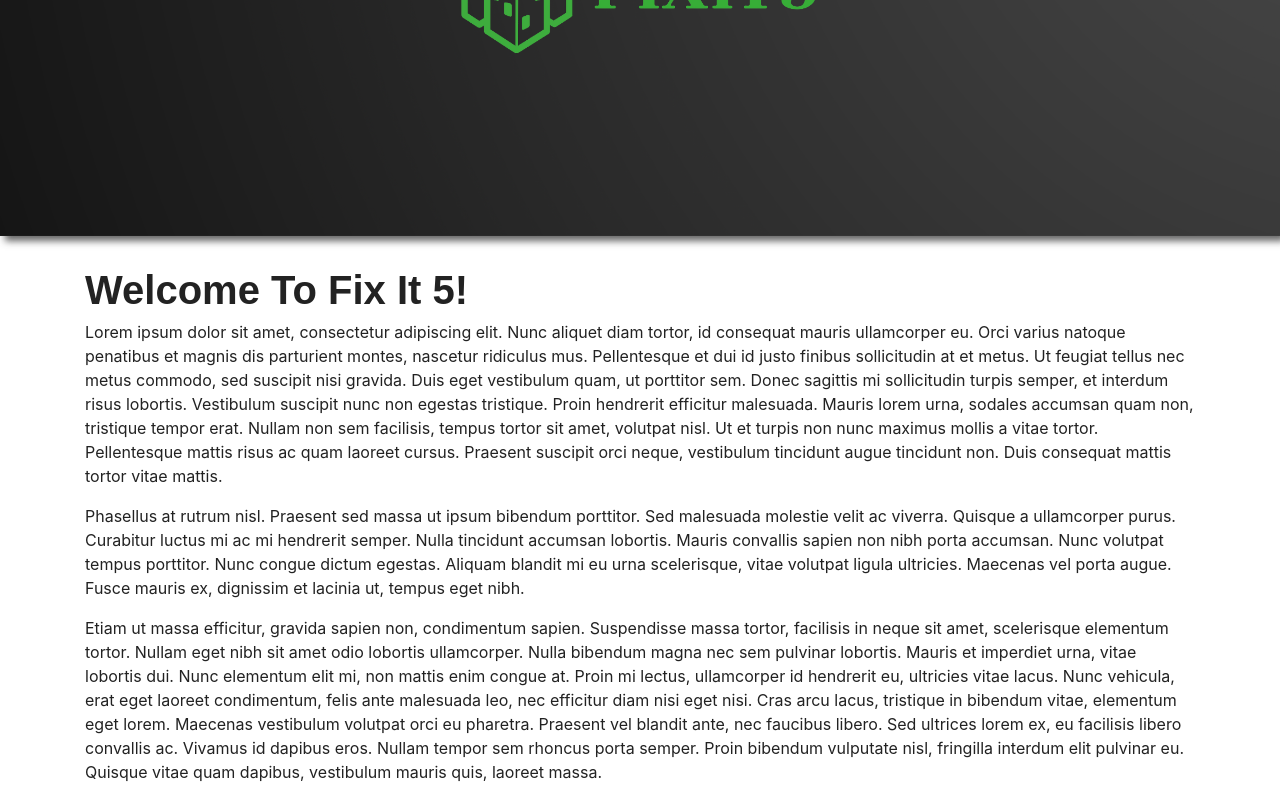
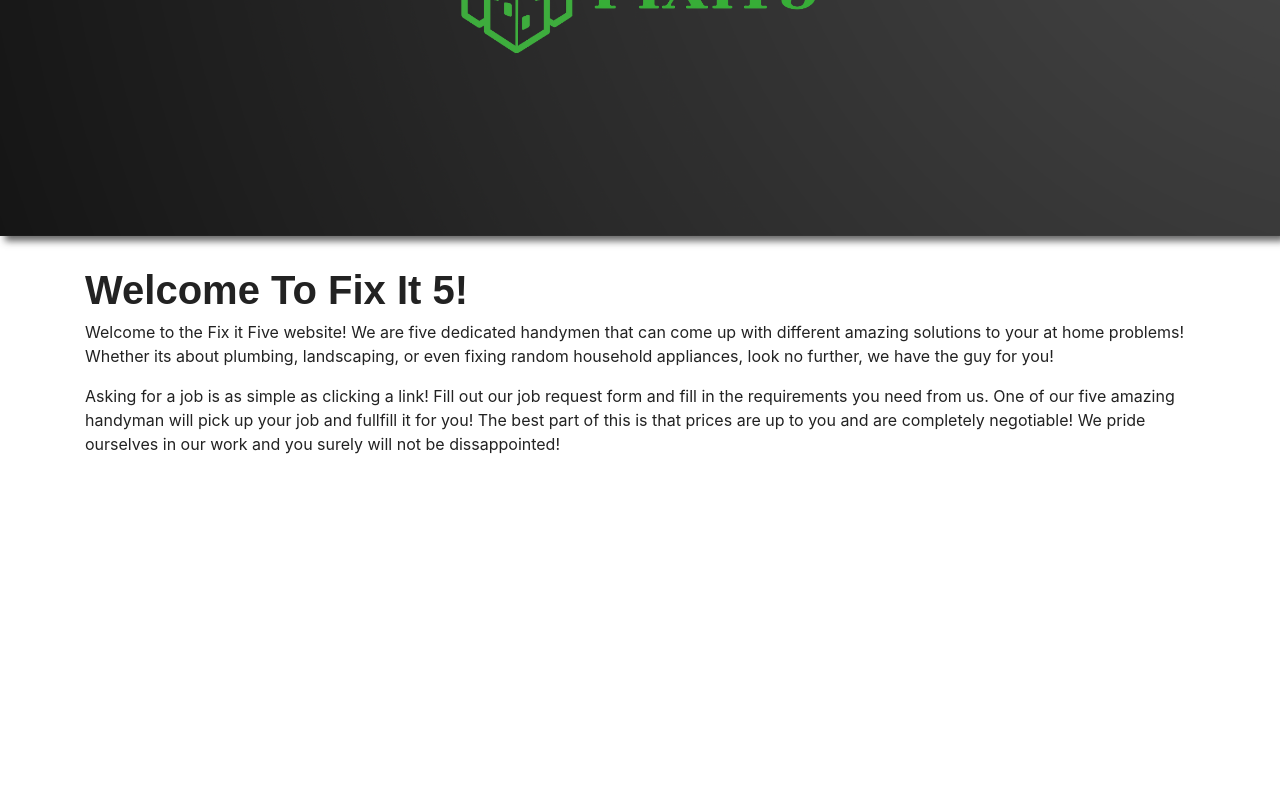
Before and after one commit to MattCross01/FixIt5Project, a React (Create React App) app in the folder client/: page / in a window 1280 px wide. Shown: the part 323-1123 px from the top of the page. After the commit the page ends 800 px from the top, so only its background shows below. Built offline with nearby package versions, Linux system fonts and the light colour scheme; a web font is replaced by a local one.

Commit message:
fix up some info

```diff
--- a/client/src/pages/Home.js
+++ b/client/src/pages/Home.js
@@ -68,39 +68,15 @@
                     <Row>
                     <Col size="md-12">
                         <p>
-                        Lorem ipsum dolor sit amet, consectetur adipiscing elit. Nunc aliquet diam tortor, id
-                        consequat mauris ullamcorper eu. Orci varius natoque penatibus et magnis dis
-                        parturient montes, nascetur ridiculus mus. Pellentesque et dui id justo finibus
-                        sollicitudin at et metus. Ut feugiat tellus nec metus commodo, sed suscipit nisi
-                        gravida. Duis eget vestibulum quam, ut porttitor sem. Donec sagittis mi sollicitudin
-                        turpis semper, et interdum risus lobortis. Vestibulum suscipit nunc non egestas
-                        tristique. Proin hendrerit efficitur malesuada. Mauris lorem urna, sodales accumsan
-                        quam non, tristique tempor erat. Nullam non sem facilisis, tempus tortor sit amet,
-                        volutpat nisl. Ut et turpis non nunc maximus mollis a vitae tortor. Pellentesque
-                        mattis risus ac quam laoreet cursus. Praesent suscipit orci neque, vestibulum
-                        tincidunt augue tincidunt non. Duis consequat mattis tortor vitae mattis.
+                        Welcome to the Fix it Five website! We are five dedicated handymen that can come up with different amazing solutions
+                        to your at home problems! Whether its about plumbing, landscaping, or even fixing random household appliances, look
+                        no further, we have the guy for you!
                         </p>
                         <p>
-                        Phasellus at rutrum nisl. Praesent sed massa ut ipsum bibendum porttitor. Sed
-                        malesuada molestie velit ac viverra. Quisque a ullamcorper purus. Curabitur luctus mi
-                        ac mi hendrerit semper. Nulla tincidunt accumsan lobortis. Mauris convallis sapien non
-                        nibh porta accumsan. Nunc volutpat tempus porttitor. Nunc congue dictum egestas.
-                        Aliquam blandit mi eu urna scelerisque, vitae volutpat ligula ultricies. Maecenas vel
-                        porta augue. Fusce mauris ex, dignissim et lacinia ut, tempus eget nibh.
-                        </p>
-                        <p>
-                        Etiam ut massa efficitur, gravida sapien non, condimentum sapien. Suspendisse massa
-                        tortor, facilisis in neque sit amet, scelerisque elementum tortor. Nullam eget nibh
-                        sit amet odio lobortis ullamcorper. Nulla bibendum magna nec sem pulvinar lobortis.
-                        Mauris et imperdiet urna, vitae lobortis dui. Nunc elementum elit mi, non mattis enim
-                        congue at. Proin mi lectus, ullamcorper id hendrerit eu, ultricies vitae lacus. Nunc
-                        vehicula, erat eget laoreet condimentum, felis ante malesuada leo, nec efficitur diam
-                        nisi eget nisi. Cras arcu lacus, tristique in bibendum vitae, elementum eget lorem.
-                        Maecenas vestibulum volutpat orci eu pharetra. Praesent vel blandit ante, nec faucibus
-                        libero. Sed ultrices lorem ex, eu facilisis libero convallis ac. Vivamus id dapibus
-                        eros. Nullam tempor sem rhoncus porta semper. Proin bibendum vulputate nisl, fringilla
-                        interdum elit pulvinar eu. Quisque vitae quam dapibus, vestibulum mauris quis, laoreet
-                        massa.
+                        Asking for a job is as simple as clicking a link! Fill out our job request form and fill in the requirements you need
+                        from us. One of our five amazing handyman will pick up your job and fullfill it for you! The best part of this is that
+                        prices are up to you and are completely negotiable! We pride ourselves in our work and you surely will not be
+                        dissappointed!
                         </p>
                     </Col>
                     </Row>
```
